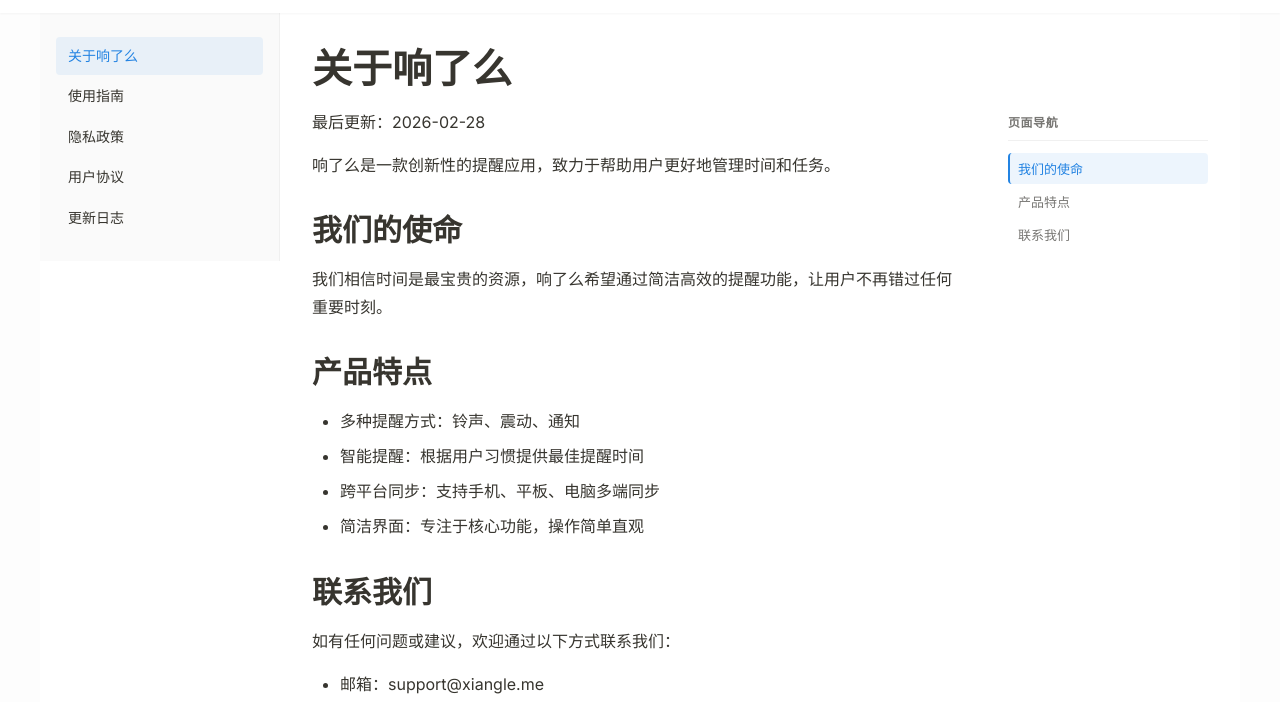
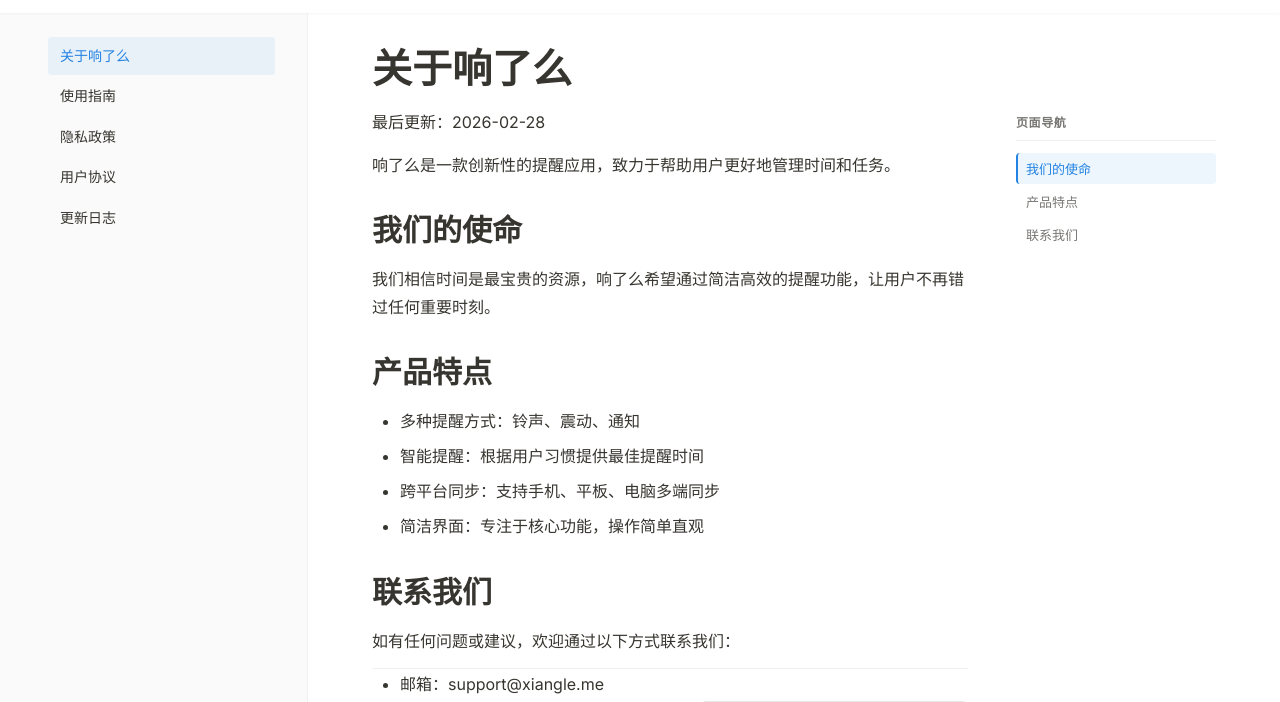
Before and after one commit to T1Si/myhomepage, a website: page src/project1-docs.html in a window 1280 px wide. Shown: the part 52-754 px from the top of the page. Drawn offline with Linux system fonts and the light colour scheme.

Commit message:
Revert "style(docs-layout): shift from full-viewport wrap to a centralized 1200px 3-column architecture to ensure equal left/right margins on wide screens"
This reverts commit 5c96ae762e623228606b1ab8609c7a0e666c7b6d.

```diff
--- a/src/style.css
+++ b/src/style.css
@@ -511,27 +511,28 @@ html {
 }
 
 .docs-page {
-  padding-top: 65px;
-  /* Replace fixed top with padding to clear navbar */
-  min-height: 100vh;
-  background: #fdfdfd;
-  /* Provide a subtle background for the outside whitespace */
-  display: flex;
-  justify-content: center;
+  position: fixed;
+  top: 65px;
+  left: 0;
+  right: 0;
+  bottom: 0;
+  background: #ffffff;
+  overflow: hidden;
+  margin: 0;
+  padding: 0;
 }
 
 .docs-layout {
   display: flex;
   height: 100%;
-  margin: 0 auto;
+  margin: 0;
   gap: 0;
-  max-width: 1200px;
   background: #ffffff;
 }
 
 .docs-sidebar-frame {
   flex-shrink: 0;
-  width: 240px;
+  width: max(280px, calc((100vw - 1200px) / 2 + 268px));
   height: 100%;
   background: #fafafa;
   border-right: 1px solid #f0f0f0;
@@ -544,7 +545,7 @@ html {
   height: 100%;
   background: transparent;
   box-sizing: border-box;
-  padding: 1.5rem 1rem;
+  padding: 1.5rem 2rem 1.5rem max(8px, calc((100vw - 1200px) / 2 + 8px));
   border-radius: 0;
   box-shadow: none;
   display: flex;
@@ -636,13 +637,12 @@ html {
 
 .docs-main {
   flex: 1;
-  min-width: 0;
   min-height: 100%;
   overflow-y: auto;
   overflow-x: hidden;
   background: white;
   display: flex;
-  justify-content: flex-start;
+  justify-content: center;
 }
 
 .docs-main-inner {
@@ -650,7 +650,8 @@ html {
   justify-content: flex-start;
   gap: 3rem;
   width: 100%;
-  padding: 2rem 2rem 4rem;
+  max-width: 1200px;
+  padding: 2rem 4rem 4rem;
   position: relative;
 }
 
@@ -678,8 +679,6 @@ html {
   max-height: calc(100vh - 120px);
   overflow-y: auto;
   z-index: 50;
-  margin-left: auto;
-  /* Push TOC to the far right of the available flex space */
 }
 
 .toc-title {
```
